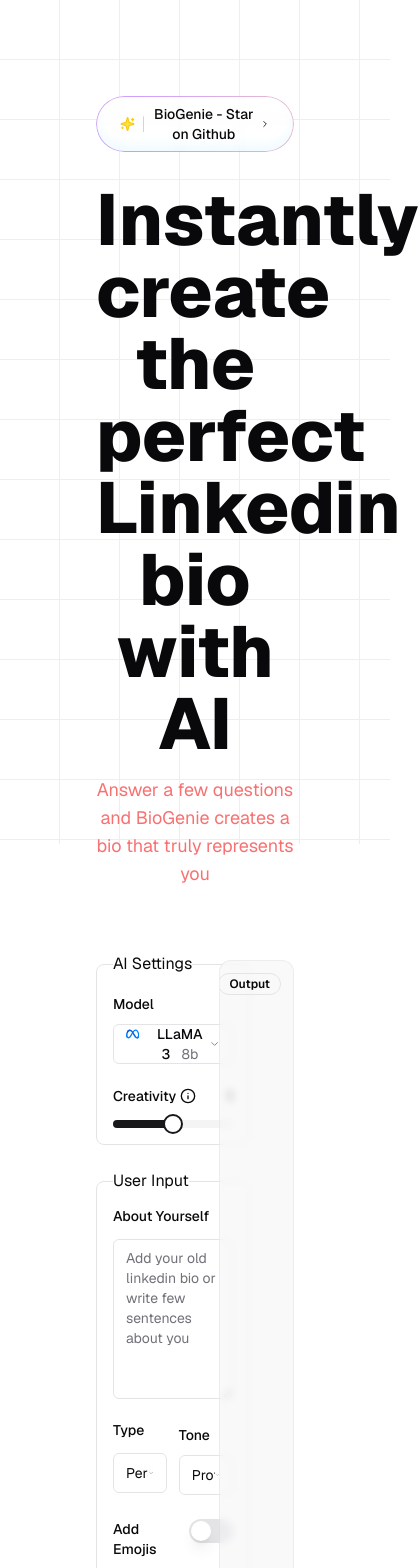
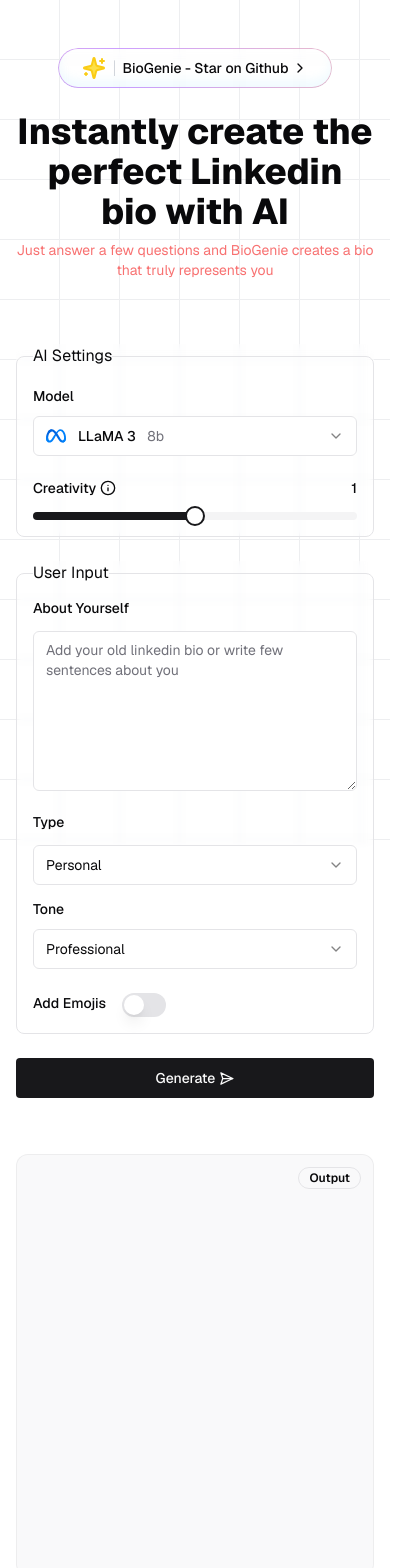
Before and after one commit to Stroller15/BioGenie-ai, a Next.js app: page / in a window 390 px wide. Shown: the top 1568 px of the page, 419 px wide, since content can reach past the window. Built offline with nearby package versions, Linux system fonts and the light colour scheme; what endent would draw is missing.

Commit message:
Implement mobile responsiveness

```diff
--- a/src/app/page.tsx
+++ b/src/app/page.tsx
@@ -7,8 +7,8 @@
 
 export default function Home() {
   return (
-    <main className="relative grid grid-cols-2 gap-12 p-24">
-      <div className="col-span-full group w-full flex flex-col items-center justify-center text-center space-y-4 mb-4">
+    <main className="relative grid-cols-1 grid slg:grid-cols-2 gap-12 px-4 py-12 sm:py-16 sm:px-8 slg:p-16 md:px-10 lg:p-24">
+      <div className="col-span-full group w-full flex flex-col items-center justify-center text-center space-y-2 sm:space-y-4 mb-4">
       <Link href="https://github.com/Stroller15/twtbio-ai" target="_blank" className="mb-4">
         <AnimatedGradientText className="px-6 py-2 rounded-full">
         <Sparkles className="w-6 h-6 fill-yellow-300 text-yellow-400" />
@@ -17,8 +17,8 @@
           <ChevronRight className="ml-1 size-4 transiton-tranform duration-300 ease-in-out group-hover:translate-x-0.5" />
         </AnimatedGradientText>
       </Link>
-      <h1 className="font-extrabold text-7xl text-center w-full lg:w-[90%] mx-auto mt-4">Instantly create the perfect Linkedin bio with AI</h1>
-      <p className="text-lg text-red-400">Answer a few questions and BioGenie creates a bio that truly represents you</p>
+      <h1 className="font-extrabold text-4xl md:text-5xl slg:text-6xl lg:text-7xl text-center w-full lg:w-[90%] mx-auto mt-4">Instantly create the perfect Linkedin bio with AI</h1>
+      <p className="text-sm sm:text-base md:text-lg text-red-400">Just answer a few questions and BioGenie creates a bio that truly represents you</p>
       </div>
 
       <BioContextProvider>
--- a/src/components/shared/InputBox.tsx
+++ b/src/components/shared/InputBox.tsx
@@ -272,7 +272,7 @@
                 )}
               />
             </div>
-            <div className="grid grid-cols-2 gap-3">
+            <div className="grid grid-cols-1 lg:grid-cols-2 gap-3">
               <FormField
                 control={form.control}
                 name="type"
--- a/src/components/shared/OutputBox.tsx
+++ b/src/components/shared/OutputBox.tsx
@@ -21,10 +21,10 @@
 
          <Skeleton className="w-full h-full" /> :
 
-        <ul className="flex flex-col items-start justify-start space-y-12 p-16">
+        <ul className="flex flex-col items-start justify-start space-y-8 p-8 pt-12 xs:p-12   sm:space-y-12 lg:p-16">
           {
             output?.data.map((data, index) => (
-              <li key={index} className="w-full text-base border border-primary/20 rounded-md p-4 relative bg-background">
+              <li key={index} className="w-full text-sm  xs:text-base border border-primary/20 rounded-md p-4 relative bg-background">
                 {data.bio}
                 <span className="absolute top-[99%] right-0">
                   <CopyText text={data.bio}/>
--- a/tailwind.config.ts
+++ b/tailwind.config.ts
@@ -20,6 +20,10 @@
     extend: {
       fontFamily:{
         sans: ['var(--font-geist-sans)']
+      },
+      screens:{
+        xs: '380px',
+        slg: '840px'
       },
       colors: {
         border: "hsl(var(--border))",
```
